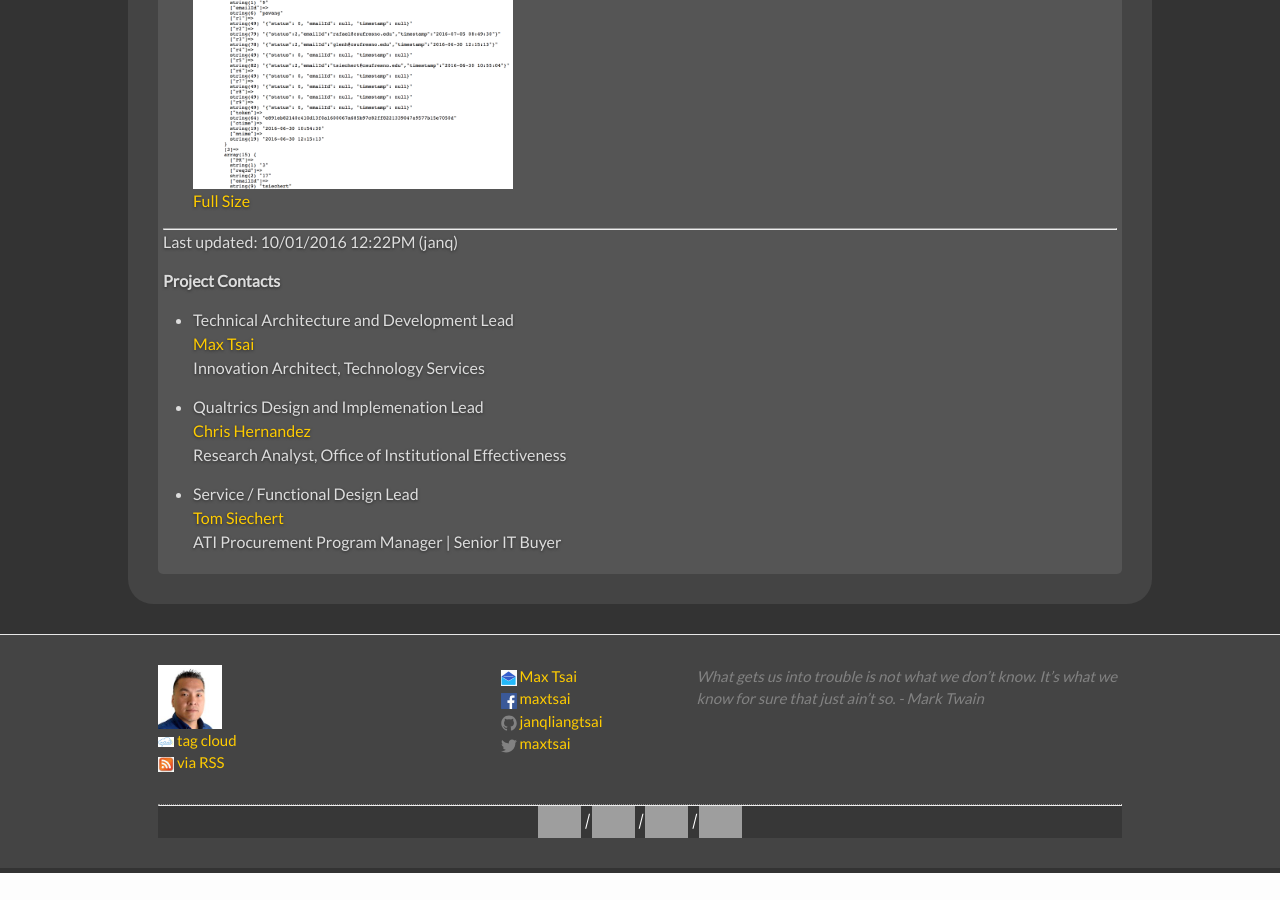
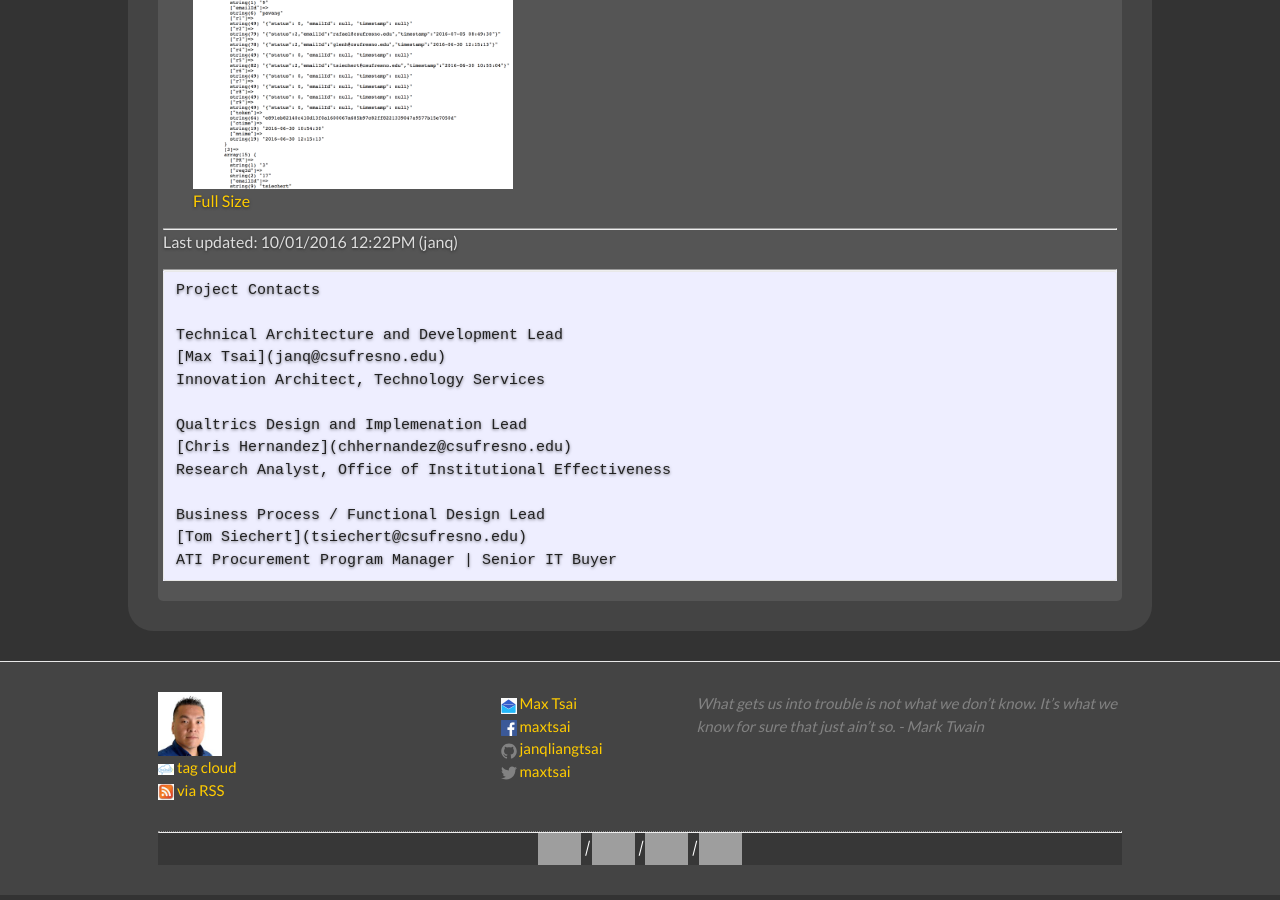
Before and after one commit to JANQLIANGTSAI/janqliangtsai.github.io, a Jekyll site: the page built from projects/itpr.md, in a window 1280 px wide and 900 px high, scrolled down 3015 px. Built offline with Jekyll 4.4.1, drawn with Linux system fonts in a browser that asks for light colours; before the commit the page ends 3888 px from its top, so only the background shows below that; grey boxes are pictures that could not be loaded.

Commit message:
PoC Format

````diff
--- a/projects/itpr.md
+++ b/projects/itpr.md
@@ -90,16 +90,20 @@ Option 2 (Chewell option - Pending)
 -----
 Last updated: 10/01/2016 12:22PM (janq)
 
-**Project Contacts**
+-----
 
-* Technical Architecture and Development Lead
-  [Max Tsai](janq@csufresno.edu)
-  Innovation Architect, Technology Services
+```
+Project Contacts
 
-* Qualtrics Design and Implemenation Lead
-  [Chris Hernandez](chhernandez@csufresno.edu)
-  Research Analyst, Office of Institutional Effectiveness
+Technical Architecture and Development Lead
+[Max Tsai](janq@csufresno.edu)
+Innovation Architect, Technology Services
 
-* Service / Functional Design Lead
-  [Tom Siechert](tsiechert@csufresno.edu)
-  ATI Procurement Program Manager | Senior IT Buyer
+Qualtrics Design and Implemenation Lead
+[Chris Hernandez](chhernandez@csufresno.edu)
+Research Analyst, Office of Institutional Effectiveness
+
+Business Process / Functional Design Lead
+[Tom Siechert](tsiechert@csufresno.edu)
+ATI Procurement Program Manager | Senior IT Buyer
+```
````
